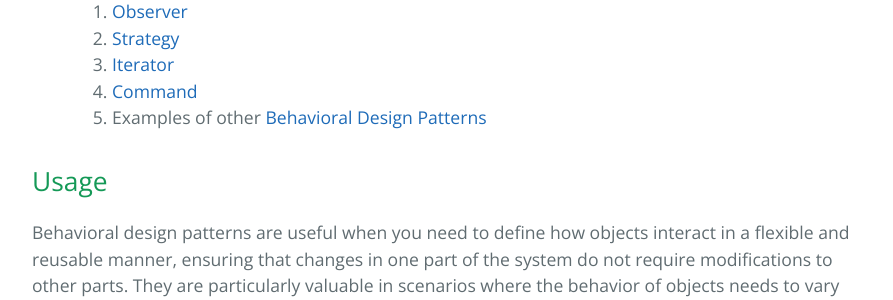
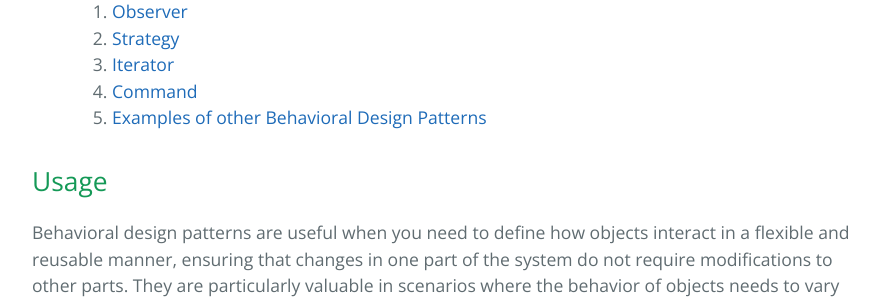
Before and after one commit to learning-software-engineering/learning-software-engineering.github.io, a Jekyll site: the page built from Topics/System_Design/behavioral_design_patterns.md, in a window 1280 px wide and 900 px high, scrolled down 527 px. Shown: the part 155-455 px from the top of the window, without its empty margins (192-1085 px from the left). Built offline with Jekyll 4.4.1, drawn with Linux system fonts in a browser that asks for light colours; our own code applies the rules of GitHub Pages for plain Markdown files.

Commit message:
converted the whole bullet point into a link
Co-authored-by: Kaylee Chan <82854864+KayleeLChan@users.noreply.github.com>

```diff
--- a/Topics/System_Design/behavioral_design_patterns.md
+++ b/Topics/System_Design/behavioral_design_patterns.md
@@ -10,7 +10,7 @@ In software engineering, behavioral design patterns  are a set of patterns that
     2. [Strategy](#str)
     3. [Iterator](#itr)
     4. [Command](#com)
-    5. Examples of other [Behavioral Design Patterns](https://refactoring.guru/design-patterns/behavioral-patterns)
+    5. [Examples of other Behavioral Design Patterns](https://refactoring.guru/design-patterns/behavioral-patterns)
 
 ## Usage <a name="use"></a>
 
```
